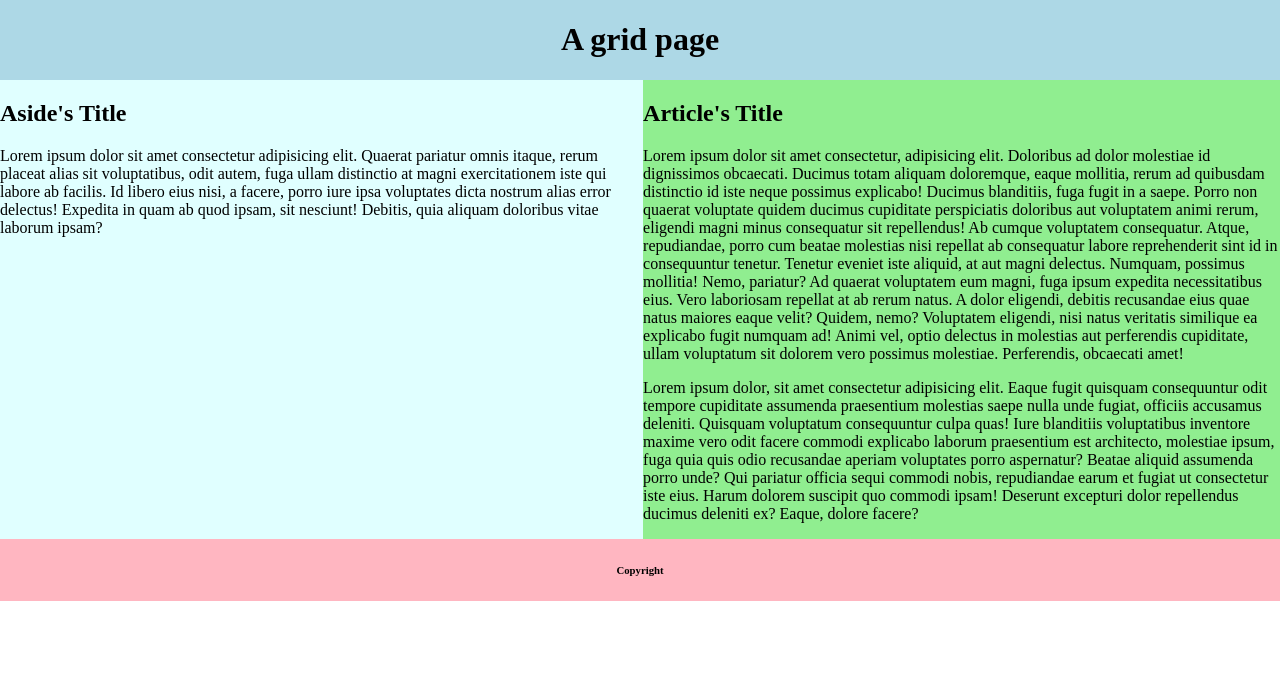
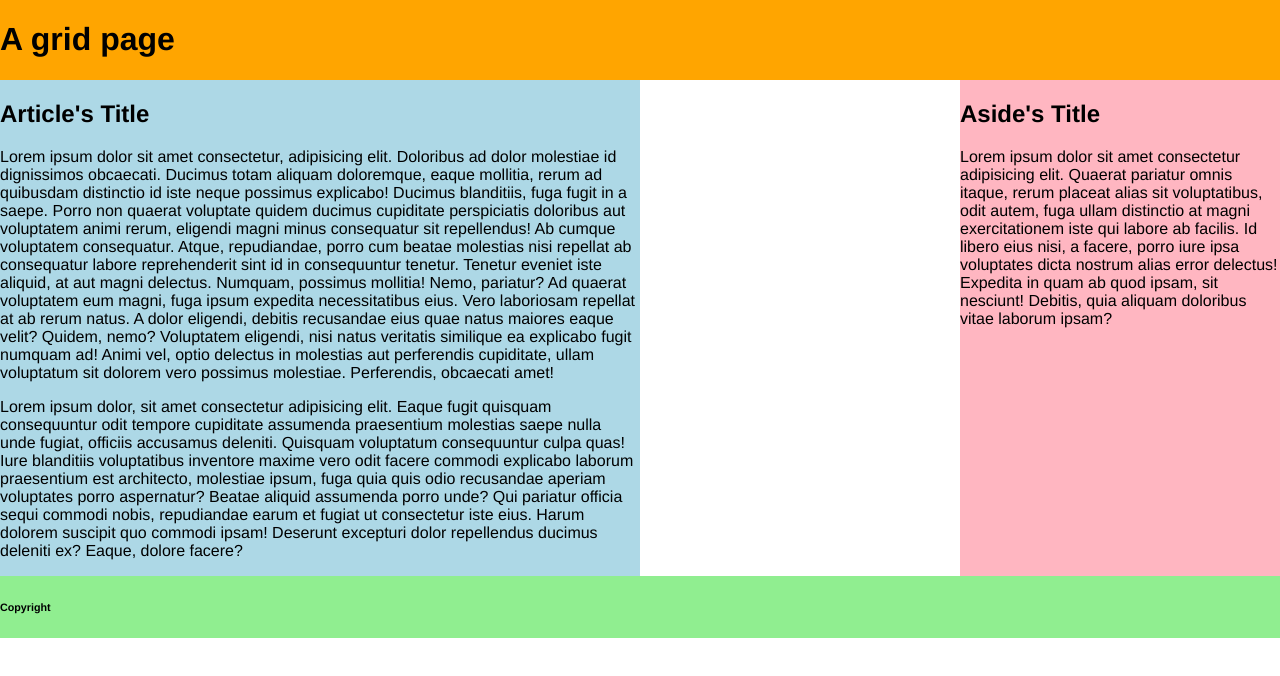
Before and after one commit to philip-morris-89/css, a plain HTML site: page grid/container-columns-rows/index.html in a window 1280 px wide. Drawn offline with Linux system fonts and the light colour scheme.

Commit message:
Added files to learn css grid

```diff
--- a/grid/container-columns-rows/styles.css
+++ b/grid/container-columns-rows/styles.css
@@ -1,5 +1,10 @@
 html {
   font-size: 16px;
+  font-family: "Helvetica Neue", helvetica, sans-serif;
+  --color10: lightblue;
+  --color20: lightpink;
+  --color30: lightgreen;
+  --color40: orange;
 }
 
 body {
@@ -7,33 +12,98 @@ body {
   padding: 0;
 }
 
+/* ---------------------------------------------------------------------- Grids Container, Columns e Rows
 .container {
   display: grid;
-  grid-template-columns: 1fr, 1fr;
+  grid-template-columns: 1fr 1fr;
 }
 
 header {
-  grid-column: 1 /3;
+  grid-column: 1 / 3;
   grid-row: 1;
-  text-align: center;
-  background-color: lightblue;
 }
 
 article {
   grid-column: 2;
   grid-row: 2;
-  background-color: lightgreen;
 }
 
-aside {
+article {
   grid-column: 1;
   grid-row: 2;
-  background-color: lightcyan;
 }
 
 footer {
   grid-column: 1 / 3;
   grid-row: 3;
+} */
+
+/* ---------------------------------------------------------------------- Grids Lines, Tracks e Area
+
+.container {
+  display: grid;
+  grid-template-columns: [col-start] 1fr [col-two] 1fr [col-three] auto [col-four] 1fr [col-five] 1fr [col-last];
+  grid-template-rows: [row-start] 1fr [body-line] auto [row-last] 1fr;
+  column-gap: 1rem;
+  row-gap: 1rem;
+  padding: 1rem;
+}
+
+
+header {
+  grid-column-start: col-start;
+  grid-column-end: col-end;
+  grid-row: row-start;
   text-align: center;
-  background-color: lightpink;
+  background-color: var(--color10);
 }
+
+article {
+  grid-column: col-start / col-five;
+  grid-row: 2;
+  background-color: var(--color20);
+}
+
+aside {
+  grid-column-start: col-five;
+  grid-column-end: col-end;
+  grid-row: 2;
+  background-color: var(--color40);
+}
+
+footer {
+  grid-area: row-last / col-start / row-last / col-end;
+  text-align: center;
+  background-color: var(--color30);
+} */
+
+/* ---------------------------------------------------------------------- Grids Template Areas, Gap e Regole di posizionamento */
+.container {
+  display: grid;
+  grid-template-columns: repeat(4, 1fr);
+  grid-template-rows: auto;
+  grid-template-areas:
+    "header header header header"
+    "main main . sidebar"
+    "footer footer footer footer";
+}
+
+header {
+  grid-area: header;
+  background-color: var(--color40);
+}
+
+article {
+  grid-area: main;
+  background-color: var(--color10);
+}
+
+aside {
+  grid-area: sidebar;
+  background-color: var(--color20);
+}
+
+footer {
+  grid-area: footer;
+  background-color: var(--color30);
+}
```
